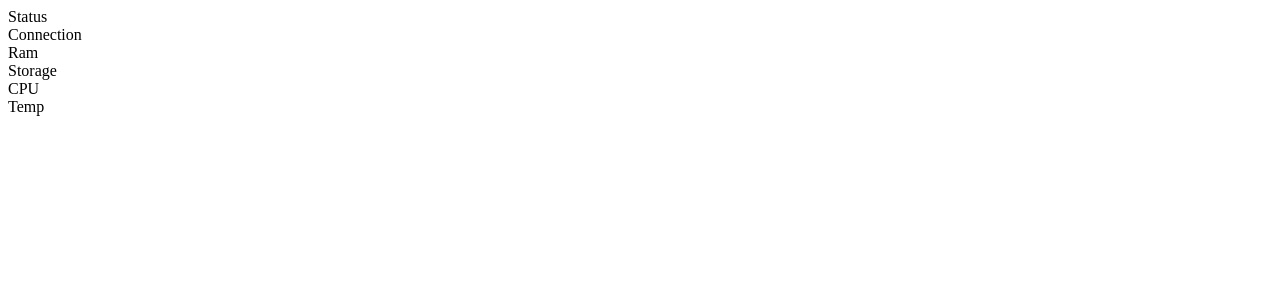
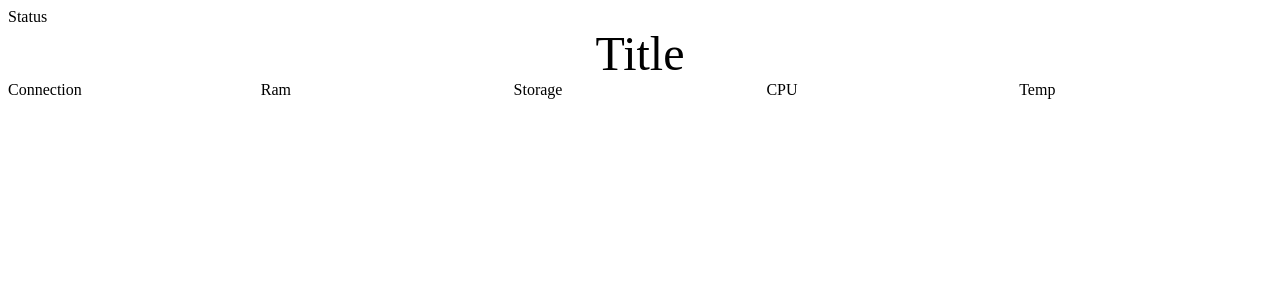
Before and after one commit to GreasyRooster1/StatusPage, a React (Vite) app: page / in a window 1280 px wide. Shown: the top 300 px of the page. Built offline with nearby package versions, Linux system fonts and the light colour scheme.

Commit message:
more layouts

```diff
--- /dev/null
+++ b/src/Light.module.css
@@ -0,0 +1,3 @@
+.wrapper {
+    width: 50%;
+}
--- a/src/Light.tsx
+++ b/src/Light.tsx
@@ -1,3 +1,4 @@
+import styles from "./Light.module.css"
 
 interface LightProps {
     name: string;
@@ -5,9 +6,9 @@ interface LightProps {
 
 function Light(props:LightProps) {
     return (
-        <div className = "wrapper">
-            <span className="light"></span>
-            <span className="title">{props.name}</span>
+        <div className ={styles["wrapper"]}>
+            <span className={styles["light"]}></span>
+            <span className={styles["title"]}>{props.name}</span>
         </div>
     );
 }
--- a/src/StatusBlock.module.css
+++ b/src/StatusBlock.module.css
@@ -0,0 +1,14 @@
+.wrapper {
+    display: flex;
+    flex-direction: column;
+}
+
+.title{
+    text-align: center;
+    font-size: 3rem;
+}
+
+.lights{
+    display: flex;
+    flex-direction: row;
+}
--- a/src/StatusBlock.tsx
+++ b/src/StatusBlock.tsx
@@ -3,8 +3,11 @@ import Light from "./Light.tsx";
 
 function StatusBlock() {
   return (
-    <div className="status-block">
-        <div className="lights">
+    <div className={styles["wrapper"]}>
+        <div className={styles["title"]}>
+            Title
+        </div>
+        <div className={styles["lights"]}>
             <Light name="Connection"></Light>
             <Light name="Ram"></Light>
             <Light name="Storage"></Light>
--- a/src/main.tsx
+++ b/src/main.tsx
@@ -1,6 +1,5 @@
 import { StrictMode } from 'react'
 import { createRoot } from 'react-dom/client'
-import styles from './index.module.css'
 import App from './App.tsx'
 
 createRoot(document.getElementById('root')!).render(
```
